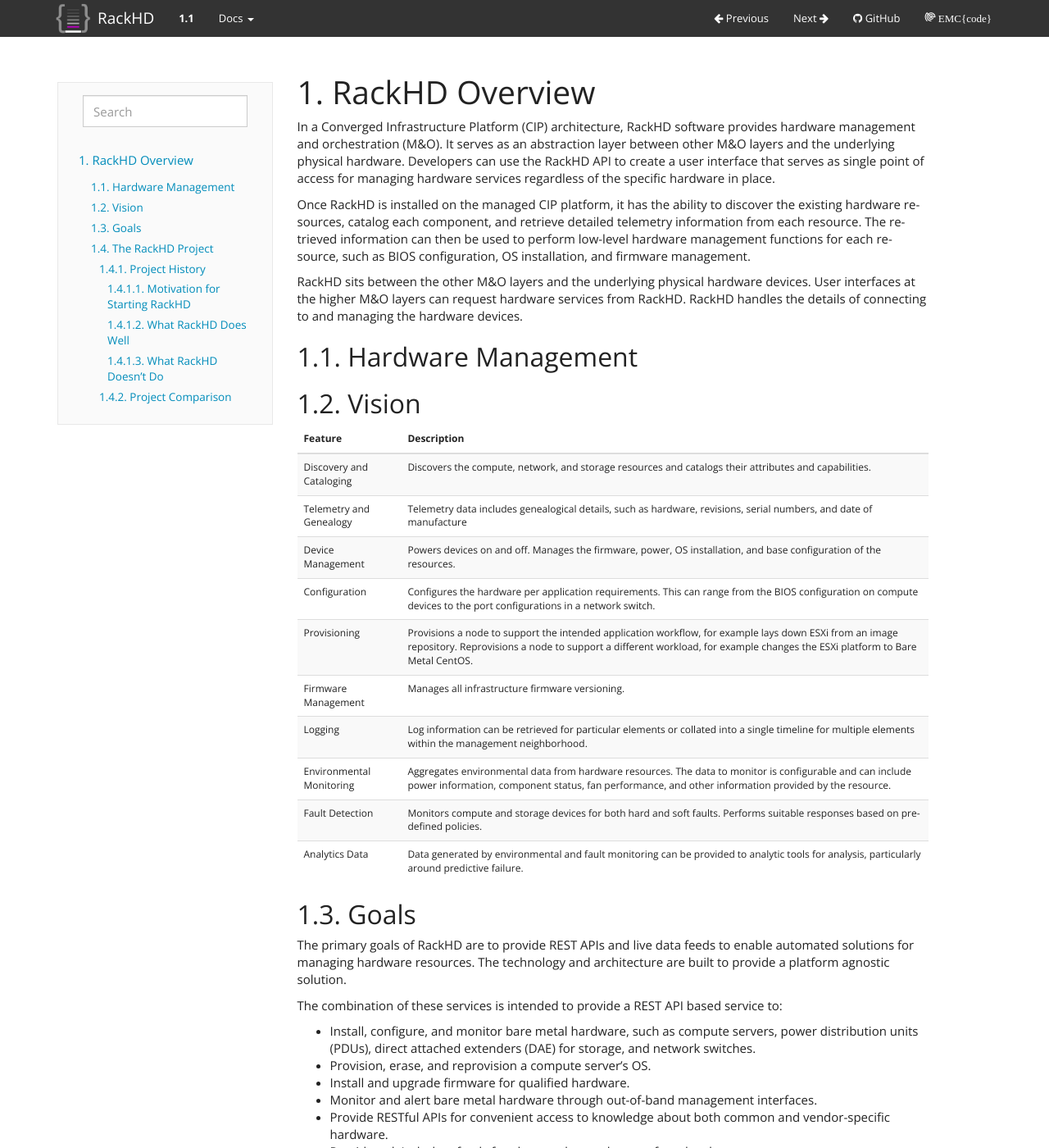
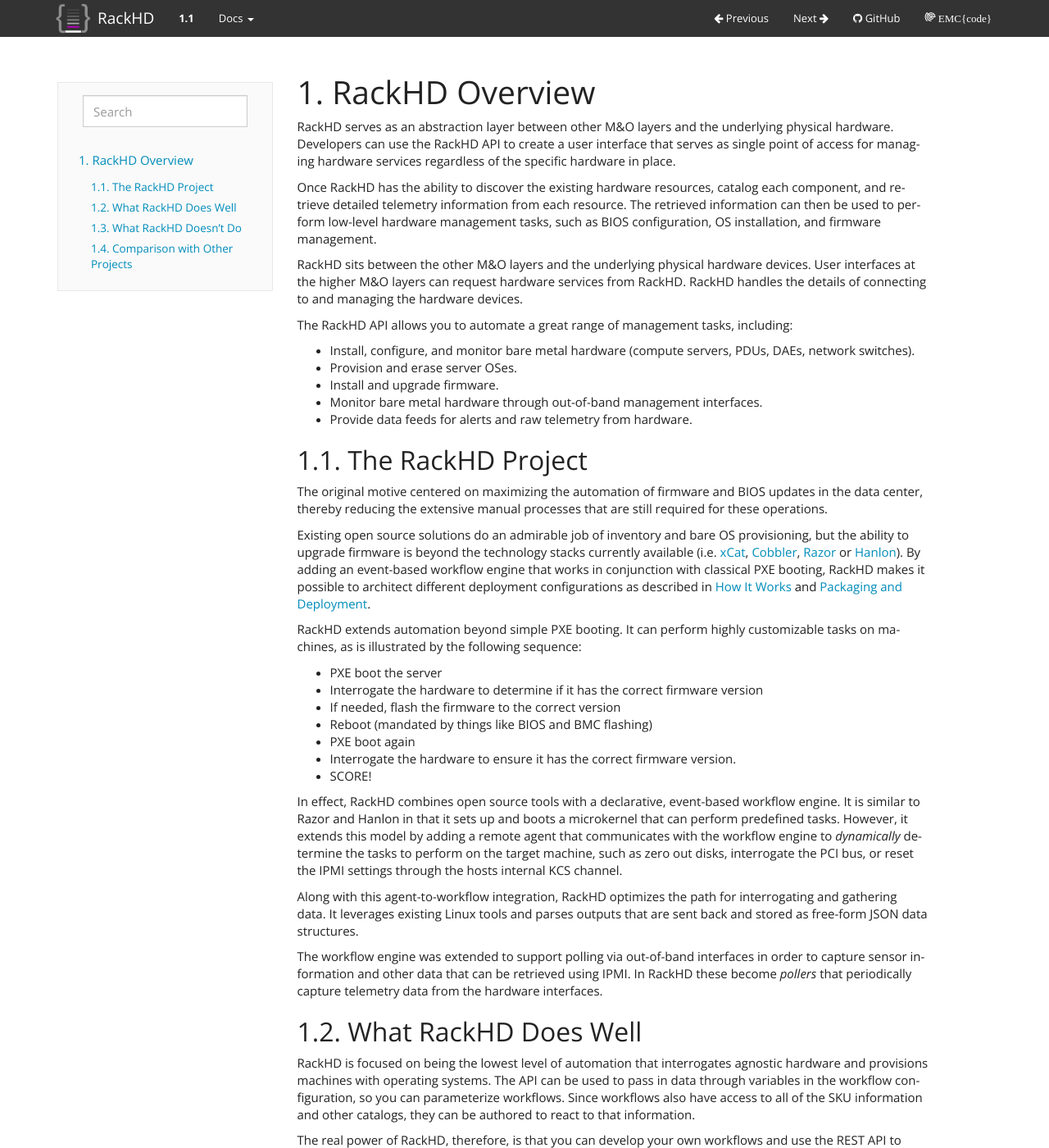
Before and after one commit to RackHD/docs, a Sphinx documentation site: the page built from docs/introduction.rst, in a window 1280 px wide and 1400 px high. Shown: the whole window at 82% size. Built offline with Sphinx 7.4.7, drawn with Linux system fonts in a browser that asks for light colours; some of the changed text lies outside the part shown.

Commit message:
Revision
quite a bit of simplification...let me know if you think I went
overboard.

```diff
--- a/docs/introduction.rst
+++ b/docs/introduction.rst
@@ -1,67 +1,36 @@
 RackHD Overview
 ===================
-In a Converged Infrastructure Platform (CIP) architecture, RackHD software provides hardware management and orchestration (M&O). It serves as an abstraction layer between other M&O layers and the underlying physical hardware. Developers can use the RackHD API to create a user interface that serves as single point of access for managing hardware services regardless of the specific hardware in place.
 
-Once RackHD is installed on the managed CIP platform, it has the ability to discover the existing hardware resources, catalog each component, and retrieve detailed telemetry information from each resource. The retrieved information can then be used to perform low-level hardware management functions for each resource, such as BIOS configuration, OS installation, and firmware management.
+RackHD serves as an abstraction layer between other M&O layers and the underlying physical
+hardware. Developers can use the RackHD API to create a user interface that serves as single point of access
+for managing hardware services regardless of the specific hardware in place.
 
-RackHD sits between the other M&O layers and the underlying physical hardware devices. User interfaces at the higher M&O layers can request hardware services from RackHD. RackHD handles the details of connecting to and managing the hardware devices.
+Once RackHD has the ability to discover the existing hardware
+resources, catalog each component, and retrieve detailed telemetry information from each resource. The retrieved
+information can then be used to perform low-level hardware management tasks, such as BIOS
+configuration, OS installation, and firmware management.
 
-Hardware Management
----------------------------
+RackHD sits between the other M&O layers and the underlying physical hardware devices. User interfaces
+at the higher M&O layers can request hardware services from RackHD. RackHD handles the details of connecting
+to and managing the hardware devices.
 
-Vision
-------------------------
+The RackHD API allows you to automate a great range of management tasks, including:
 
-======================== ============================================================================
-Feature                   Description
-======================== ============================================================================
-Discovery and Cataloging  Discovers the compute, network, and storage resources and catalogs their attributes and capabilities.
-Telemetry and Genealogy   Telemetry data includes genealogical details, such as hardware, revisions, serial numbers, and date of manufacture
-Device Management         Powers devices on and off. Manages the firmware, power, OS installation, and base configuration of the resources.
-Configuration             Configures the hardware per application requirements. This can range from the BIOS configuration on compute devices to the port configurations in a network switch.
-Provisioning              Provisions a node to support the intended application workflow, for example lays down ESXi from an image repository.
-                          Reprovisions a node to support a different workload, for example changes the ESXi platform to Bare Metal CentOS.
-Firmware Management       Manages all infrastructure firmware versioning.
-Logging                   Log information can be retrieved for particular elements or collated into a single timeline for multiple elements within the management neighborhood.
-Environmental Monitoring  Aggregates environmental data from hardware resources. The data to monitor is configurable and can include power information, component status, fan performance, and other information provided by the resource.
-Fault Detection           Monitors compute and storage devices for both hard and soft faults. Performs suitable responses based on pre-defined policies.
-Analytics Data            Data generated by environmental and fault monitoring can be provided to analytic tools for analysis, particularly around predictive failure.
-======================== ============================================================================
+* Install, configure, and monitor bare metal hardware (compute servers, PDUs, DAEs, network switches).
+* Provision and erase server OSes.
+* Install and upgrade firmware.
+* Monitor bare metal hardware through out-of-band management interfaces.
+* Provide data feeds for alerts and raw telemetry from hardware.
 
 
-Goals
------------------------------------------
-
-The primary goals of RackHD are to provide REST APIs and live data feeds to enable automated solutions
-for managing hardware resources. The technology and architecture are built to provide a platform
-agnostic solution.
-
-The combination of these services is intended to provide a REST API based service to:
-
-* Install, configure, and monitor bare metal hardware, such as compute servers, power distribution
-  units (PDUs), direct attached extenders (DAE) for storage, and network switches.
-* Provision, erase, and reprovision a compute server's OS.
-* Install and upgrade firmware for qualified hardware.
-* Monitor and alert bare metal hardware through out-of-band management interfaces.
-* Provide RESTful APIs for convenient access to knowledge about both common and vendor-specific hardware.
-* Provide pub/sub data feeds for alerts and raw telemetry from hardware.
 
 The RackHD Project
 -----------------------------------------
 
-RackHD is an open source project available under the Apache 2.0 license (or
-compatible sub-licenses for library dependencies). It is housed at https://github.com/RackHD.
-The code for RackHD is a combination of Javascript/Node.js and C. The project is a collection
-of libraries and applications intended to be deployed as a standalone solution or embedded in larger systems.
+The original motive centered on maximizing the automation of firmware and BIOS updates
+in the data center, thereby reducing the extensive manual processes that are still required
+for these operations.
 
-The RackHD documentation is housed in GitHub
-and hosted at http://rackhd.readthedocs.org/en/latest/.
-
-Project History
-~~~~~~~~~~~~~~~~~~~~~
-
-The project started with the goal of providing a consistent and clear mechanism to
-perform hardware inventory and firmware upgrades to commodity white-box servers.
 Existing open source solutions do an admirable job of inventory and bare OS
 provisioning, but the ability to upgrade firmware is beyond the technology
 stacks currently available (i.e. `xCat`_, `Cobbler`_, `Razor`_ or `Hanlon`_).
@@ -69,15 +38,8 @@
 booting, RackHD makes it possible to architect different deployment configurations
 as described in :doc:`how_it_works` and :doc:`packaging_and_deployment`.
 
-Motivation for Starting RackHD
-^^^^^^^^^^^^^^^^^^^^^^^^^^^^^^^^^^
-
-The original motive centered on maximizing the automation of firmware and BIOS updates
-in the data center, thereby reducing the extensive manual processes that are still required
-for these operations.
-
 RackHD extends automation beyond simple PXE booting. It can perform highly
-customizeable tasks on machines, as is illustrated by the following sequence:
+customizable tasks on machines, as is illustrated by the following sequence:
 
 * PXE boot the server
 * Interrogate the hardware to determine if it has the correct firmware version
@@ -88,7 +50,7 @@
 * SCORE!
 
 In effect, RackHD combines open source tools with a declarative, event-based workflow engine.
-It is similar to Razor and Hanlon in that it sets up and boots a microkernal that can perform predefined tasks. However, it
+It is similar to Razor and Hanlon in that it sets up and boots a microkernel that can perform predefined tasks. However, it
 extends this model by adding a remote agent that communicates with the workflow engine to
 *dynamically* determine the tasks to perform on the target machine, such as zero out
 disks, interrogate the PCI bus, or reset the IPMI settings through the
@@ -104,7 +66,7 @@
 the hardware interfaces.
 
 What RackHD Does Well
-^^^^^^^^^^^^^^^^^^^^^^^^
+-----------------------------------------
 
 RackHD is focused on being the lowest level of automation that interrogates agnostic hardware and
 provisions machines with operating systems. The API can be used to pass in data through variables
@@ -122,19 +84,20 @@
 
 
 What RackHD Doesn’t Do
-^^^^^^^^^^^^^^^^^^^^^^^^^^^^^^^^^^^^^^^
+-----------------------------------------
 
 RackHD is a comparatively passive system. Workflows do not contain the complex logic for
 functionality that is implemented in the layers above hardware management and orchestration.
-For example, workflows do not provide scheduling functionality to choose which
-machines should be allocated to what services.
+For example, workflows do not provide scheduling functionality or choose which
+machines to allocate to particular services.
 
 We document and expose the events around the workflow
 engine to be utilized, extended, and incorporated into an infrastructure
 management system, but we did not take RacKHD itself directly into the infrastructure layer.
 
-Project Comparison
-~~~~~~~~~~~~~~~~~~~~~
+Comparison with Other Projects
+-----------------------------------------
+
 Comparison to other open source technologies:
 
 **Cobbler comparison**
```
